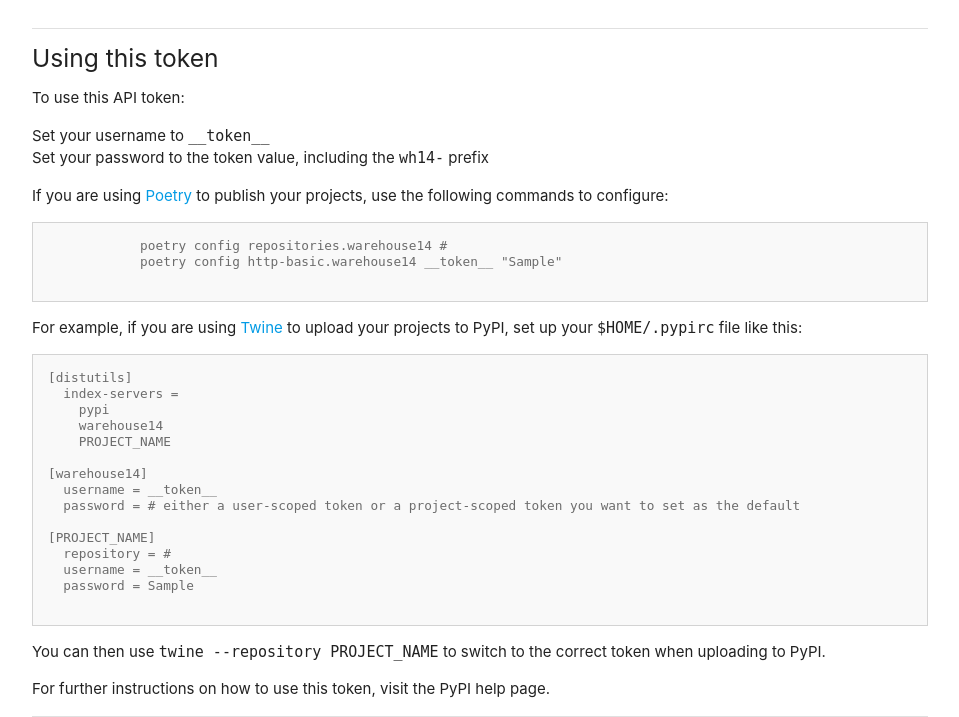
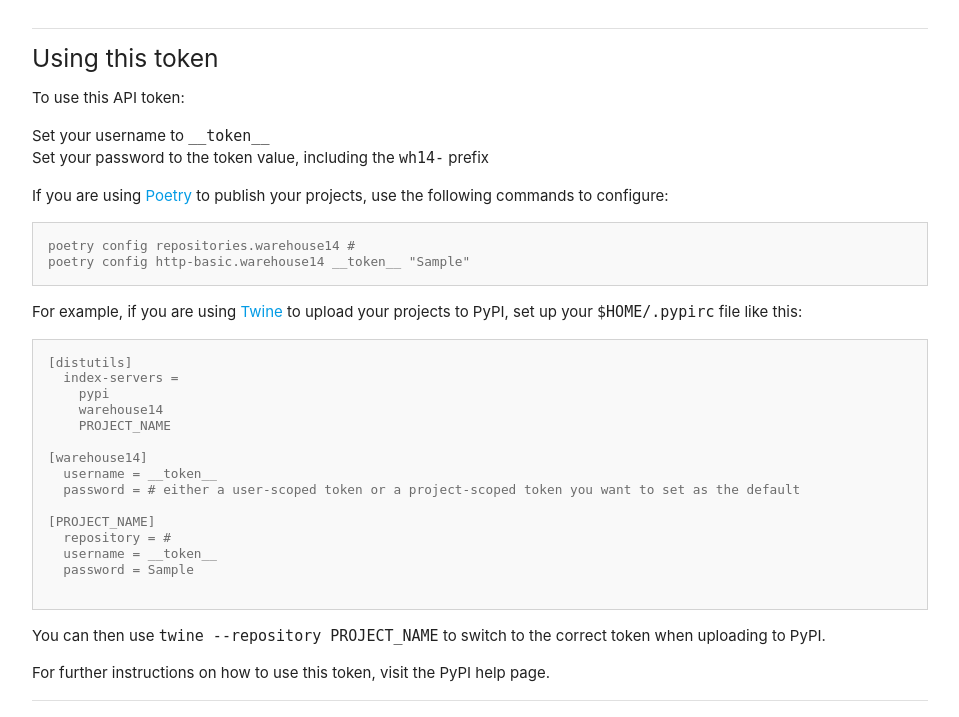
Before and after one commit to eruvanos/warehouse14, a Python web app: template warehouse14/templates/account/token.html in a window 1280 px wide. Shown: the part 456-1173 px from the top of the page, without its empty margins (160-1119 px from the left). Run offline with Jinja, Linux system fonts and the light colour scheme; the template is opened without the code that fills it: most values are stand-ins (such as "Sample title", 1, 10 or a date in 2020).

Commit message:
Fix token representation in code and pre blocks

```diff
--- a/warehouse14/static/css/style.css
+++ b/warehouse14/static/css/style.css
@@ -4,13 +4,22 @@ ul > li.metadata-list-item {
     list-style-type: circle;
 }
 
+pre {
+    /*Use scroll bar if required*/
+    overflow: auto;
+}
+
+code {
+    /*Do not wrap text at whitespace, use scroll bars*/
+    overflow: auto;
+    white-space: nowrap;
+}
+
 .code-block {
     display: block;
     padding: 15px;
     margin-bottom: 15px;
-    word-break: break-all;
     direction: ltr;
-
     font-family: Source Code Pro,monospace;
     background-color: #f9f9f9;
     border: 1px solid #d3d3d3;
--- a/warehouse14/templates/account/token.html
+++ b/warehouse14/templates/account/token.html
@@ -54,9 +54,8 @@
             </p>
 
             <pre class="code-block">
-            poetry config repositories.warehouse14 {{ url_for('simple.simple_index', _external=True) }}
-            poetry config http-basic.warehouse14 __token__ "{{ token_raw }}"
-            </pre>
+poetry config repositories.warehouse14 {{ url_for('simple.simple_index', _external=True) }}
+poetry config http-basic.warehouse14 __token__ "{{ token_raw }}"</pre>
 
             <p>
                 For example, if you are using <a href="https://pypi.org/project/twine/">Twine</a> to upload your
```
